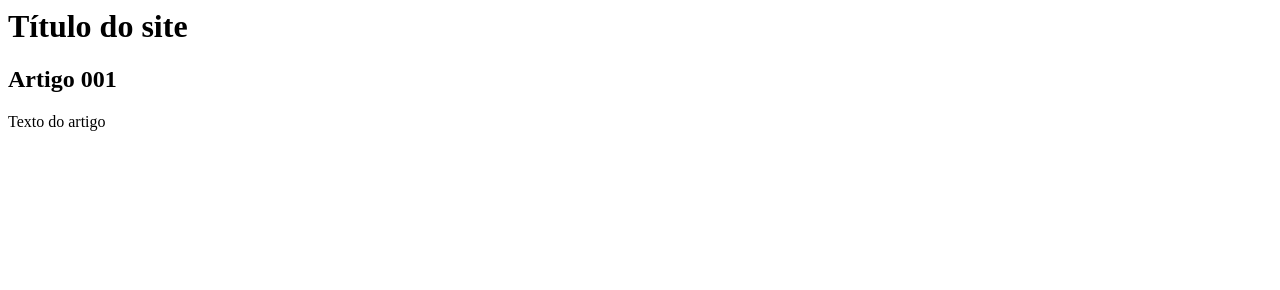
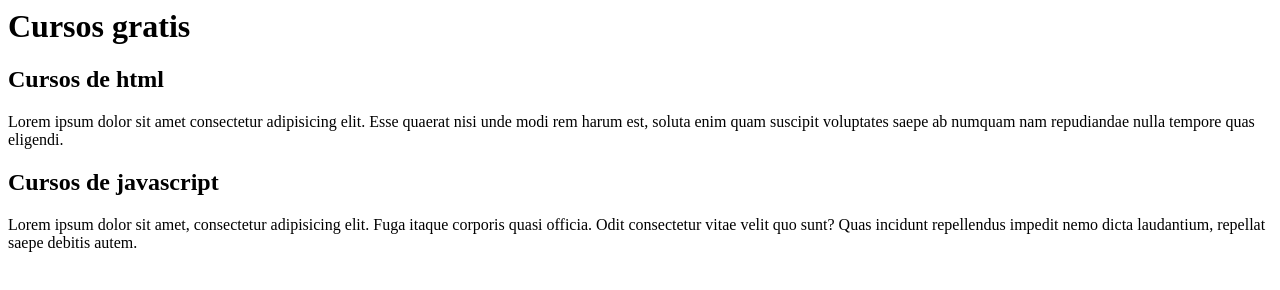
Before and after one commit to Fedra92/projeto-site, a plain HTML site: page index.html in a window 1280 px wide. Drawn offline with Linux system fonts and the light colour scheme.

Commit message:
Update index.html
Comecei a digitar o conteúdo

```diff
--- a/index.html
+++ b/index.html
@@ -8,11 +8,15 @@
 <body>
   <main>
     <header>
-        <h1>Título do site</h1>
+        <h1>Cursos gratis</h1>
     </header>
     <article>
-        <h2>Artigo 001</h2>
-        <p>Texto do artigo</p>
+        <h2>Cursos de html</h2>
+        <p>Lorem ipsum dolor sit amet consectetur adipisicing elit. Esse quaerat nisi unde modi rem harum est, soluta enim quam suscipit voluptates saepe ab numquam nam repudiandae nulla tempore quas eligendi.</p>
+    </article>
+    <article>
+        <h2>Cursos de javascript</h2>
+        <p>Lorem ipsum dolor sit amet, consectetur adipisicing elit. Fuga itaque corporis quasi officia. Odit consectetur vitae velit quo sunt? Quas incidunt repellendus impedit nemo dicta laudantium, repellat saepe debitis autem.</p>
     </article>
   </main>
 </body>
```
